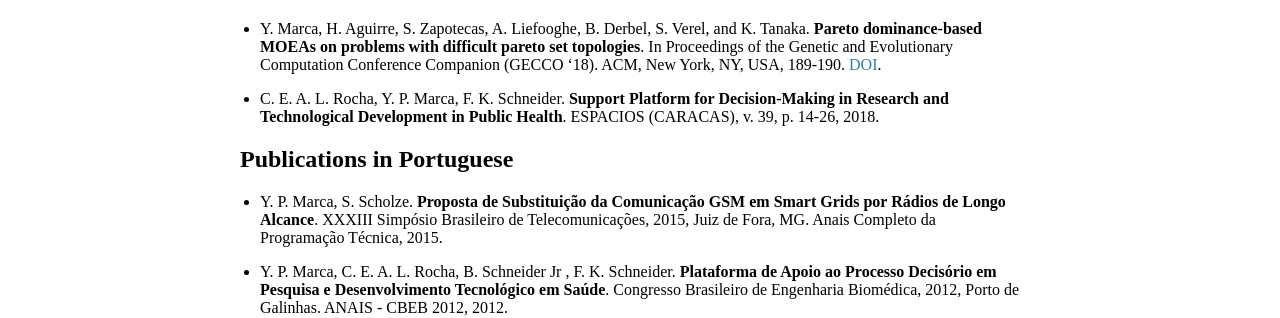
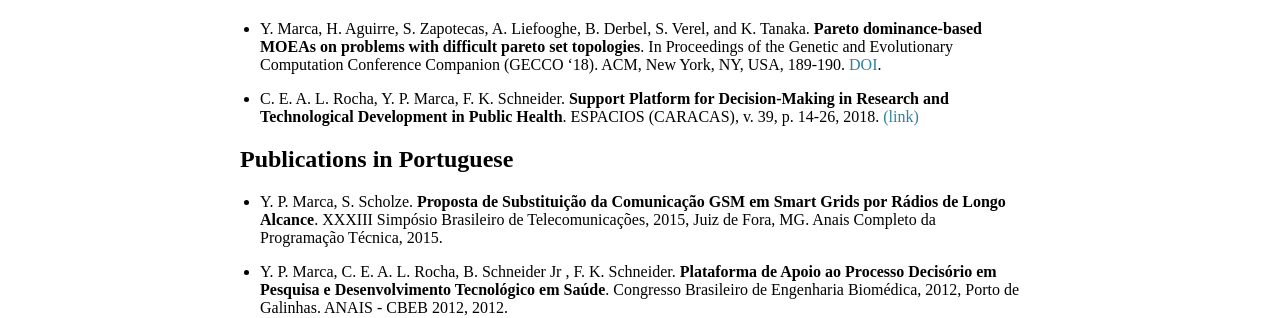
Before and after one commit to yurimarca/yurimarca.github.io, a Jekyll site: the page built from publication.md, in a window 1280 px wide. Shown: the part 157-475 px from the top of the page. Built offline with Jekyll 4.4.1, drawn with Linux system fonts in a browser that asks for light colours.

Commit message:
update publications

```diff
--- a/publication.md
+++ b/publication.md
@@ -8,7 +8,7 @@
 
 *  Y. Marca, H. Aguirre, S. Zapotecas, A. Liefooghe, B. Derbel, S. Verel, and K. Tanaka. **Pareto dominance-based MOEAs on problems with difficult pareto set topologies**. In Proceedings of the Genetic and Evolutionary Computation Conference Companion (GECCO '18). ACM, New York, NY, USA, 189-190. [DOI](https://doi.org/10.1145/3205651.3205746).
 
-* C. E. A. L. Rocha, Y. P. Marca, F. K. Schneider. **Support Platform for Decision-Making in Research and Technological Development in Public Health**. ESPACIOS (CARACAS), v. 39, p. 14-26, 2018.
+* C. E. A. L. Rocha, Y. P. Marca, F. K. Schneider. **Support Platform for Decision-Making in Research and Technological Development in Public Health**. ESPACIOS (CARACAS), v. 39, p. 14-26, 2018. [(link)](http://www.revistaespacios.com/a18v39n06/18390614.html)
 
 
 ## Publications in Portuguese
```
